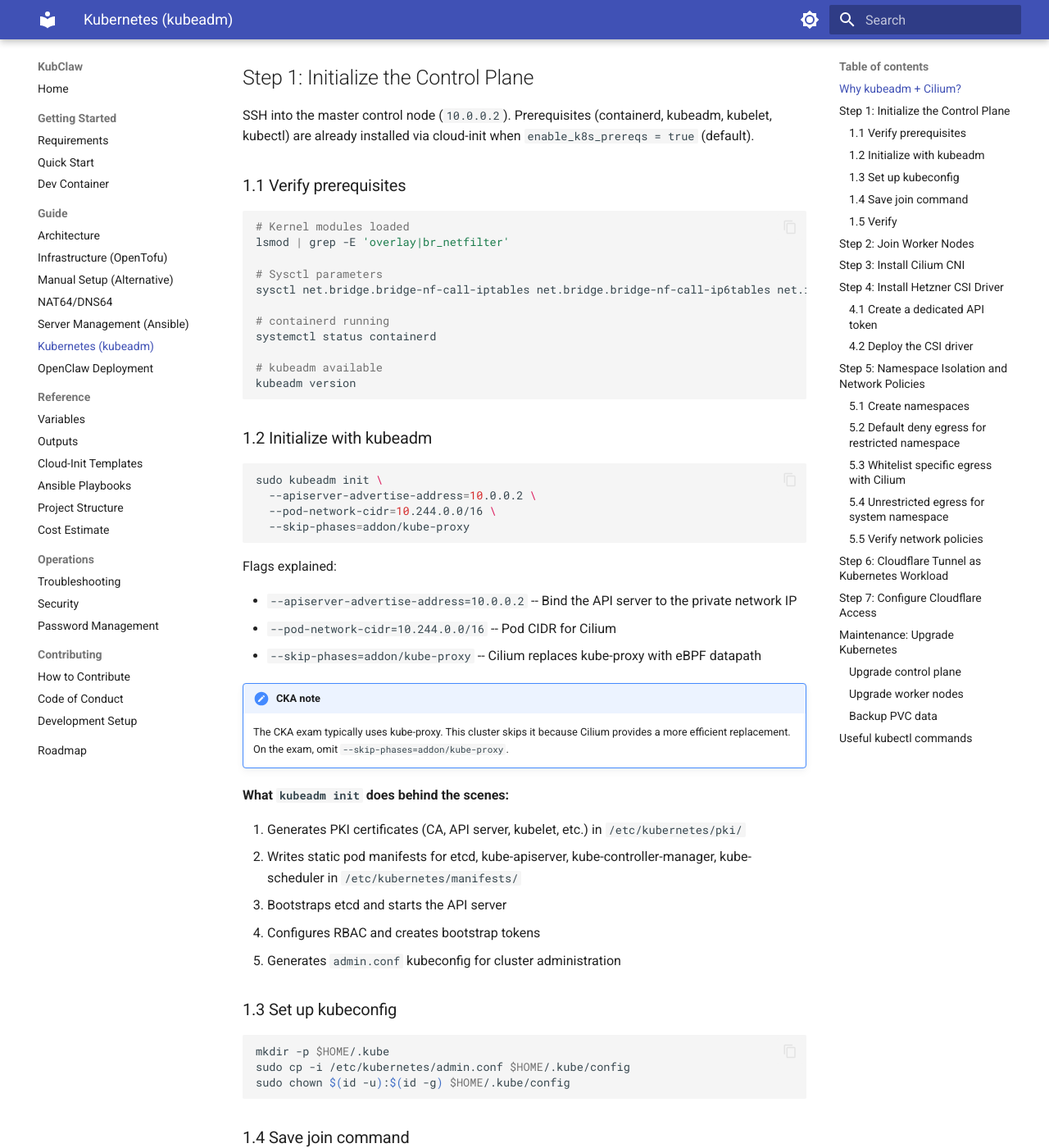
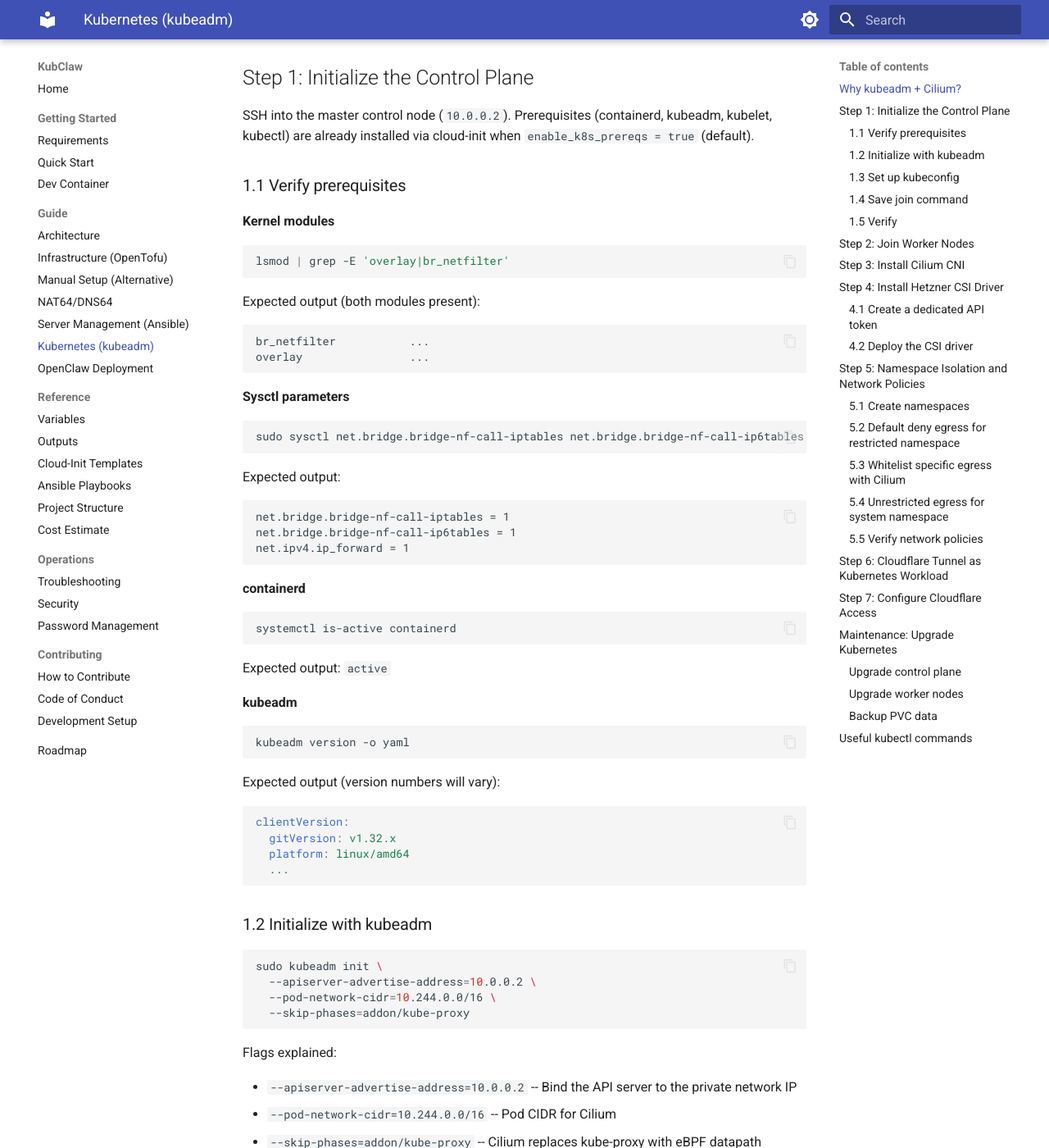
Before and after one commit to projectious-work/kubeclaw, an MkDocs documentation site: the page built from docs/guide/kubernetes.md, in a window 1280 px wide and 1400 px high, scrolled down 421 px. Shown: the whole window at 82% size. Built offline with MkDocs 1.6.1 and Material for MkDocs 9.7.7, drawn with Linux system fonts in a browser that asks for light colours.

Commit message:
fix: sysctl introduced as a prerequisite in ansible and documentation update.

````diff
--- a/docs/guide/kubernetes.md
+++ b/docs/guide/kubernetes.md
@@ -13,18 +13,54 @@
 
 ### 1.1 Verify prerequisites
 
+**Kernel modules**
+
 ```bash
-# Kernel modules loaded
 lsmod | grep -E 'overlay|br_netfilter'
+```
 
-# Sysctl parameters
-sysctl net.bridge.bridge-nf-call-iptables net.bridge.bridge-nf-call-ip6tables net.ipv4.ip_forward
+Expected output (both modules present):
 
-# containerd running
-systemctl status containerd
+```
+br_netfilter           ...
+overlay                ...
+```
 
-# kubeadm available
-kubeadm version
+**Sysctl parameters**
+
+```bash
+sudo sysctl net.bridge.bridge-nf-call-iptables net.bridge.bridge-nf-call-ip6tables net.ipv4.ip_forward
+```
+
+Expected output:
+
+```
+net.bridge.bridge-nf-call-iptables = 1
+net.bridge.bridge-nf-call-ip6tables = 1
+net.ipv4.ip_forward = 1
+```
+
+**containerd**
+
+```bash
+systemctl is-active containerd
+```
+
+Expected output: `active`
+
+**kubeadm**
+
+```bash
+kubeadm version -o yaml
+```
+
+Expected output (version numbers will vary):
+
+```yaml
+clientVersion:
+  gitVersion: v1.32.x
+  platform: linux/amd64
+  ...
 ```
 
 ### 1.2 Initialize with kubeadm
````
Also changed, not shown: 3 other files.
